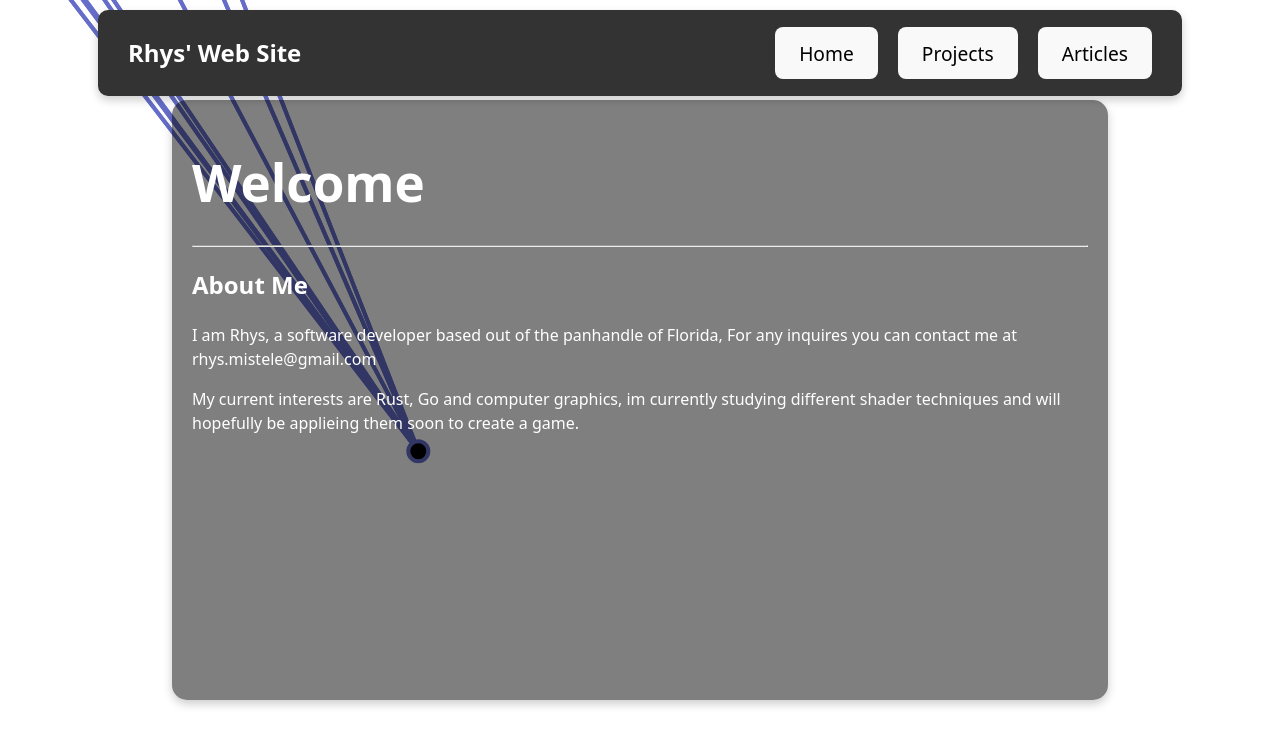
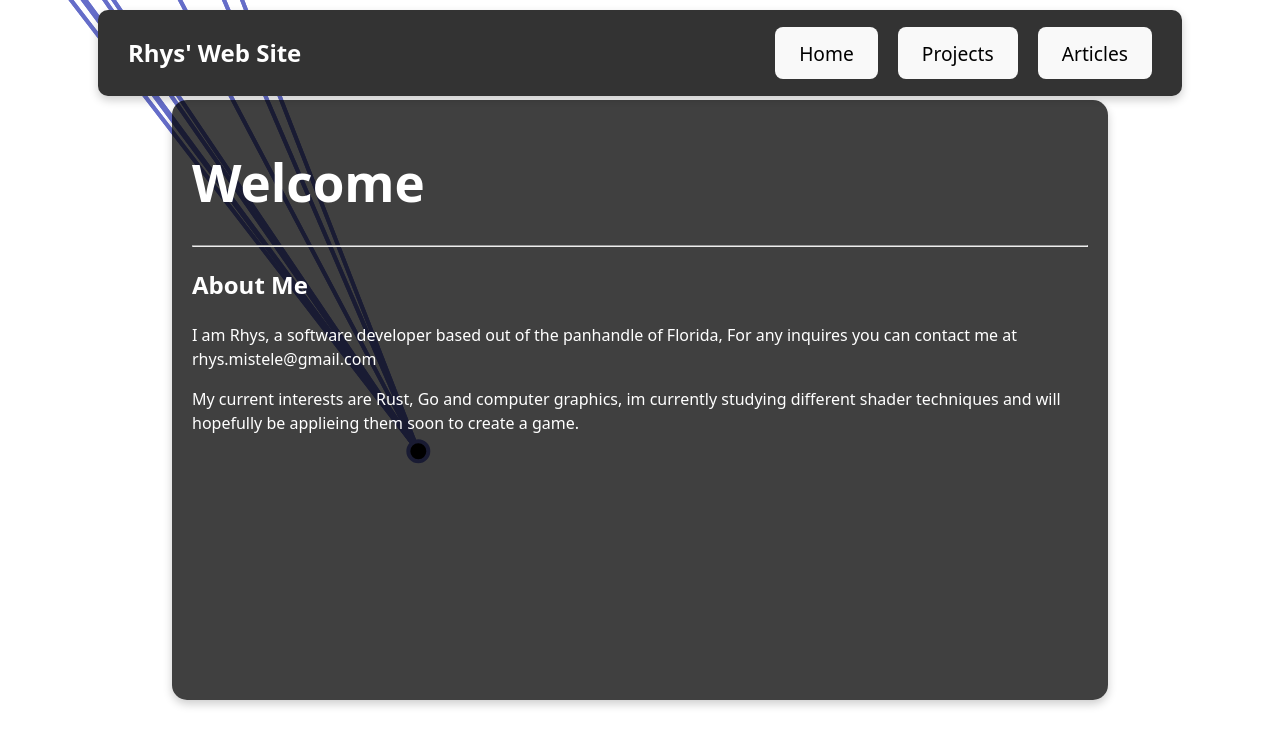
Before and after one commit to Shadowphade/rhysmistele.xyz-frontend, a React (Vite) app: page / in a window 1280 px wide. Shown: the top 746 px of the page. Built offline with nearby package versions, Linux system fonts and the light colour scheme.

Commit message:
Minor tweak

```diff
--- a/src/App.css
+++ b/src/App.css
@@ -65,7 +65,7 @@
     left: 50%;
     margin: auto; /* Center horizontally with some top margin */
     padding: 20px;
-    background-color: rgba(0, 0, 0, 0.5); /* Semi-transparent black */
+    background-color: rgba(0, 0, 0, 0.75); /* Semi-transparent black */
     color: white; /* Ensures text is readable */
     border-radius: 15px; /* Rounded corners */
     text-align: left; /* Left-justified text */
```
